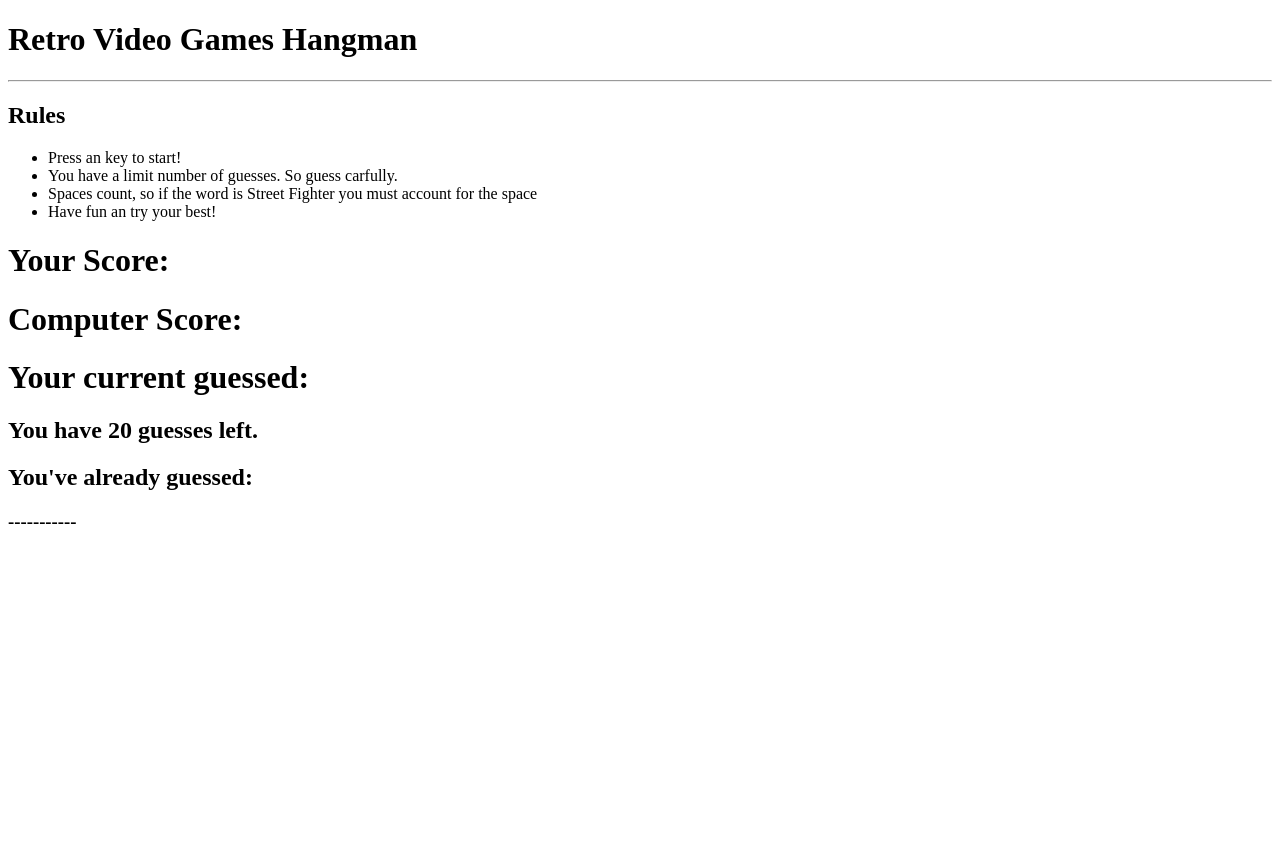
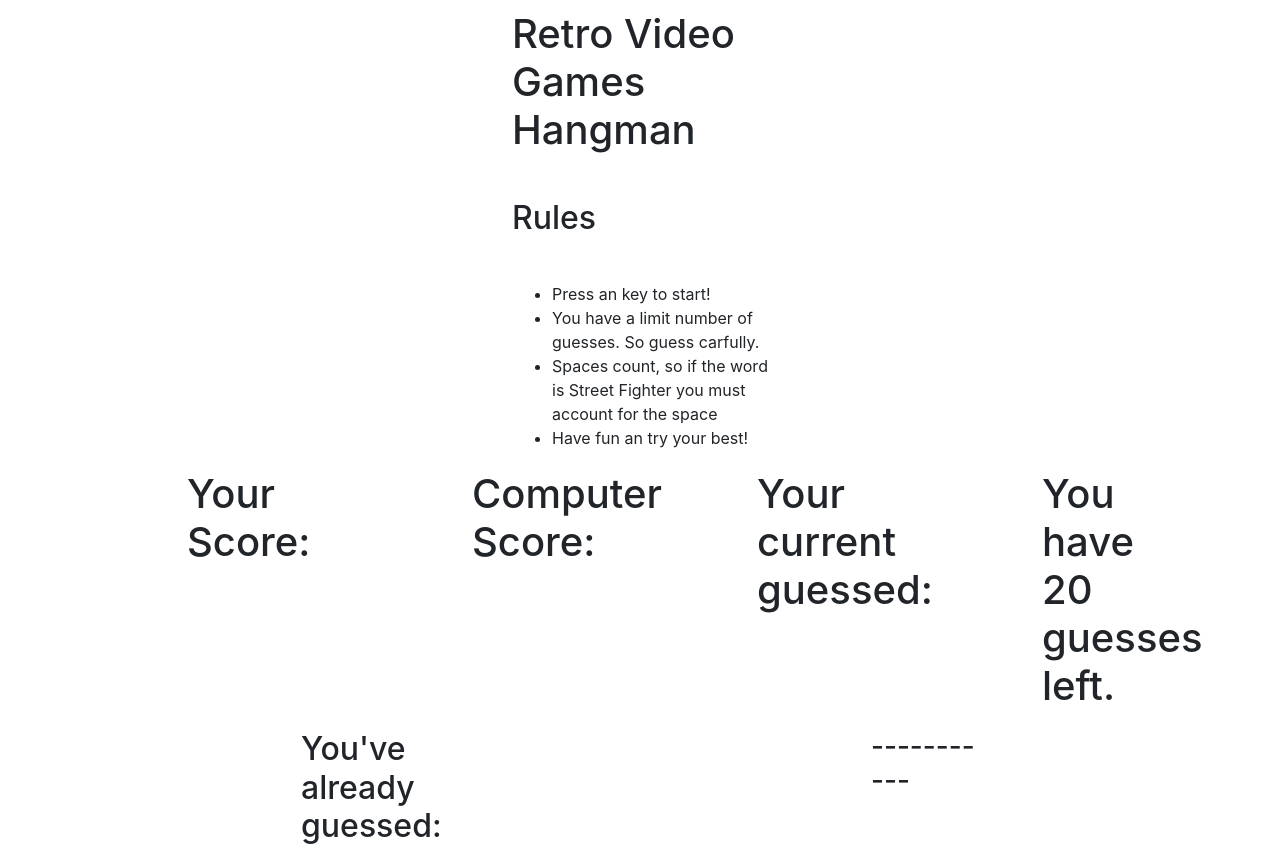
Before and after one commit to sallen2/word-guess-game, a plain HTML site: page index.html in a window 1280 px wide. Before the commit the page ends 800 px from the top, so only its background shows below. Drawn offline with nearby package versions, Linux system fonts and the light colour scheme.

Commit message:
added some styling

```diff
--- a/assets/css/style.css
+++ b/assets/css/style.css
@@ -0,0 +1,11 @@
+.titleMargin{
+   margin: 10px 40%;
+}
+
+.rulesMargin{
+    margin: 45px 40%;
+}
+
+.scoreMargin{
+    margin: 65px 40%;
+}
--- a/index.html
+++ b/index.html
@@ -4,24 +4,54 @@
     <meta charset="UTF-8">
     <meta name="viewport" content="width=device-width, initial-scale=1.0">
     <meta http-equiv="X-UA-Compatible" content="ie=edge">
+    <link rel="stylesheet" href="https://maxcdn.bootstrapcdn.com/bootstrap/4.0.0/css/bootstrap.min.css" integrity="sha384-Gn5384xqQ1aoWXA+058RXPxPg6fy4IWvTNh0E263XmFcJlSAwiGgFAW/dAiS6JXm" crossorigin="anonymous">
+    <link rel="stylesheet" href="assets/css/style.css">
     <title>Document</title>
 </head>
 <body>
-    <h1>Retro Video Games Hangman</h1>
-    <hr>
-    <h2>Rules</h2>
-    <ul>
+    <h1 class="titleMargin">Retro Video Games Hangman</h1>
+    </div>
+    <h2 class="titleMargin rulesMargin">Rules</h2>
+    <ul class="titleMargin">
         <li>Press an key to start!</li>
         <li>You have a limit number of guesses. So guess carfully.</li>
         <li>Spaces count, so if the word is Street Fighter you must account for the space</li>
         <li>Have fun an try your best!</li>
     </ul>
-    <h1>Your Score: <span id="userScore"></span></h1>
-    <h1>Computer Score: <span id="computerScore"></span></h1>
-    <h1>Your current guessed: <span id="currentGuess"></span></h1>
-    <h2>You have <span id="numberOfGuess">20</span> guesses left.</h2>
-    <h2>You've already guessed: <span id="guess"></span></h2>
-    <h3 id="line"></h3>
+    <div class="container">
+        <div class="row">
+            <div class="col-sm-3">
+                <h1 class="titleMargin">Your Score: <span id="userScore"></span></h1>
+            </div>
+            <div class="col-sm-3">
+                <h1 class="titleMargin">Computer Score: <span id="computerScore"></span></h1>
+            </div>
+            <div class="col-sm-3">
+                <h1 class="titleMargin">Your current guessed: <span id="currentGuess"></span></h1>
+            </div>
+            <div class="col-sm-3">
+                <h1 class="titleMargin">You have <span id="numberOfGuess">20</span> guesses left.</h1>
+            </div>
+        </div>
+    </div>
+    <div class="container">
+        <div class="row">
+            <div class="col-md-6">
+                <h2 class="titleMargin">You've already guessed: <span id="guess"></span></h2>
+            </div>
+            <div class="col-md-6">
+                <h3 class="titleMargin" id="line"></h3>
+            </div>
+        </div>
+    </div>
+
+
+
+
+
+
+
+
     <h1 id="Congrats"></h1>
     <script src="assets/javascript/game.js"></script>
 </body>
```
Also changed, not shown: assets/images/33p3rs8.jpg (added).
